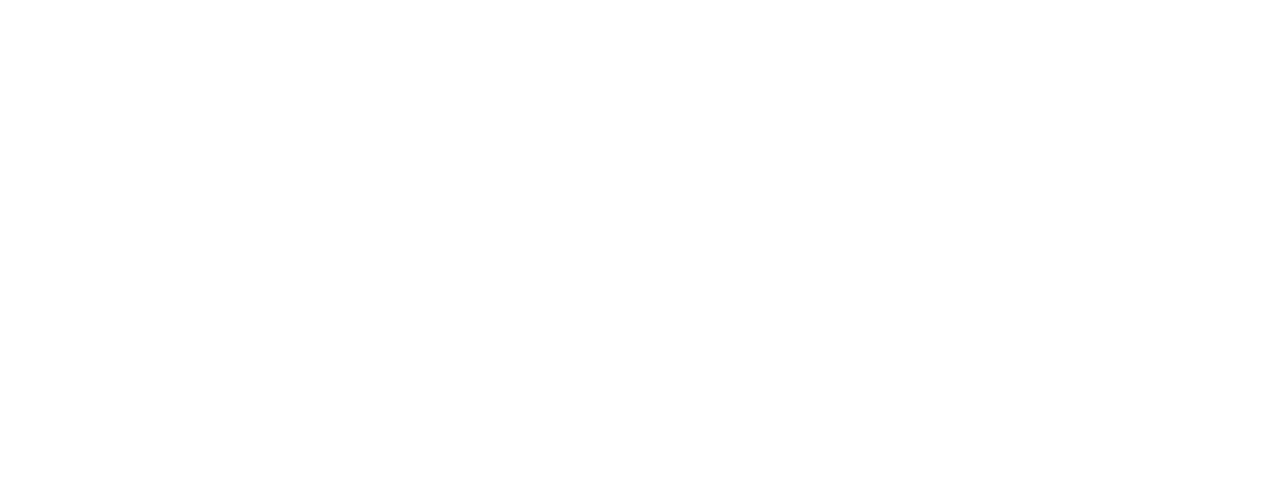
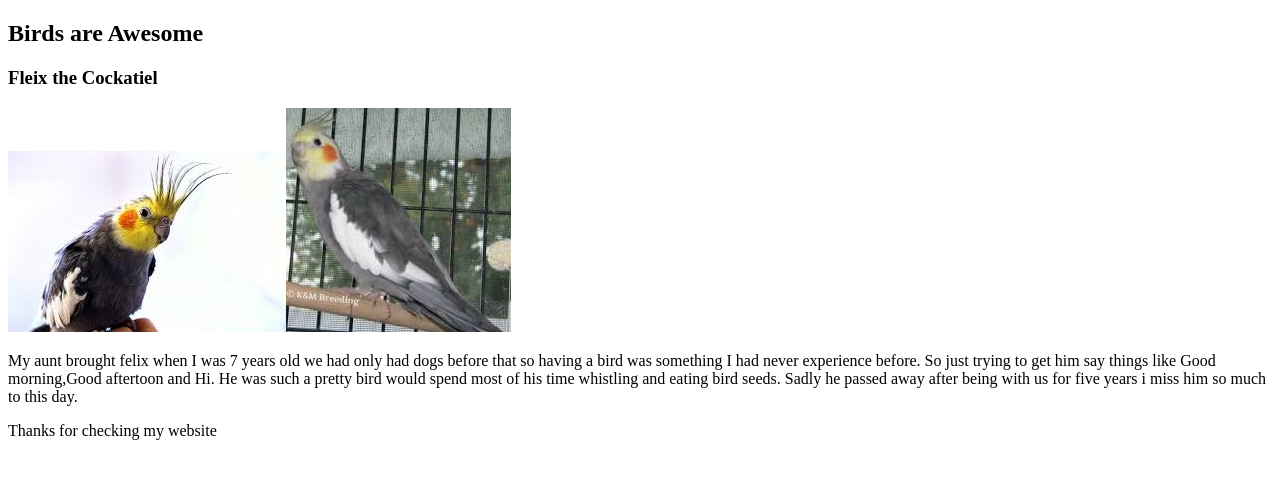
Before and after one commit to BastianAharon/prac-class-build, a plain HTML site: page index.html in a window 1280 px wide. Drawn offline with Linux system fonts and the light colour scheme.

Commit message:
editing index
made changes to index

```diff
--- a/index.html
+++ b/index.html
@@ -1,9 +1,12 @@
 <!DOCTYPE html>
 <html>
 <head>
-<title> <h2> MY Cockatiel Fleix </h2></title>
-</head>
-<body> </body>
+<title>  MY Cockatiel Fleix </title>
+</head><header><h2> Birds are Awesome</h2></header>
+<body> <h3> Fleix the Cockatiel </h3> <img src="images/fleix_01.jpeg"><img src="images/felix_02.jpeg">
+<p>My aunt brought felix when I was 7 years old we had only had dogs before that so having a bird was something I had never experience before. So just trying to get him say things like Good morning,Good aftertoon and Hi. He was such a pretty bird would spend most of his time whistling and eating bird seeds. Sadly he passed away after being with us for five years i miss him so much to this day.</p>
+</body>
+<FOOTER>Thanks for checking my website </FOOTER>
 
 
 
```
Also changed, not shown: images/felix_02.jpeg (added), images/fleix_01.jpeg (added), 1 other file.
